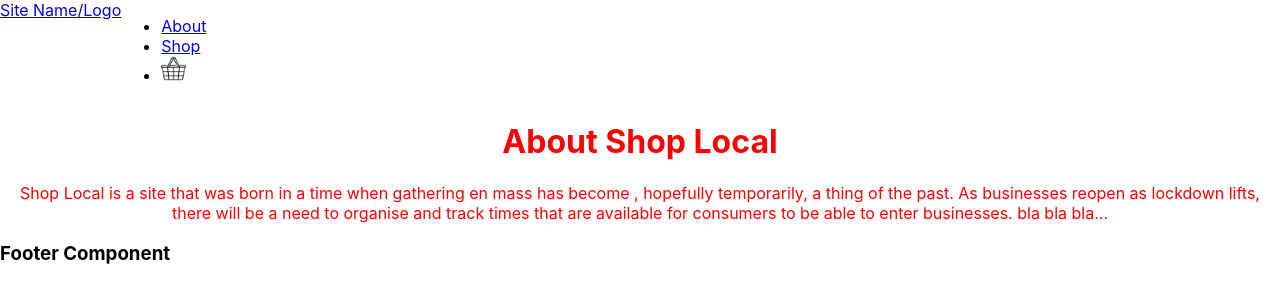
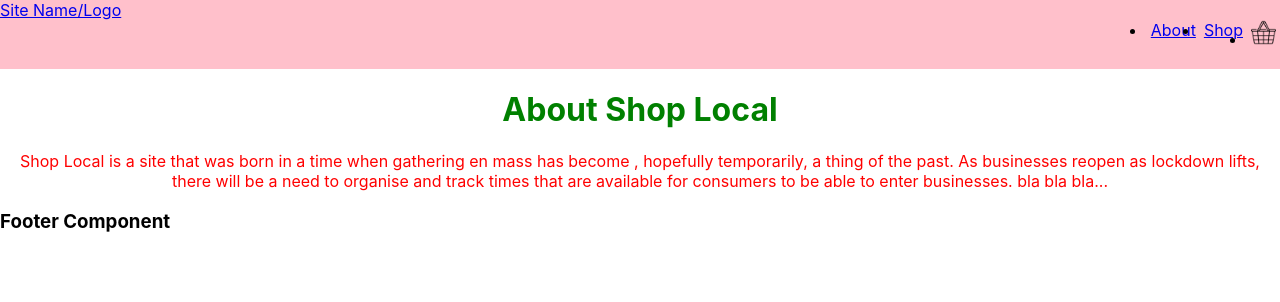
Before and after one commit to emmDevs/Local_Services_Backend, a React (Create React App) app in the folder src/main/frontend/: page /about in a window 1280 px wide. Shown: the top 302 px of the page. Built offline with nearby package versions, Linux system fonts and the light colour scheme; a web font is replaced by a local one.

Commit message:
style commit

```diff
--- a/src/main/frontend/src/components/About.js
+++ b/src/main/frontend/src/components/About.js
@@ -4,7 +4,7 @@ import styled from 'styled-components';
 function About() {
 
     const Heading = styled.h1`
-        color: red;
+        color: green;
         text-align: center;
     `;
 
--- a/src/main/frontend/src/components/NavBar.js
+++ b/src/main/frontend/src/components/NavBar.js
@@ -9,13 +9,16 @@ import basket from "../assets/shopping-basket.png"
 function NavBar() {
 
     const Header = styled.div`
+    background-color: pink;
         display: flex;
         flex-direction: row;
+        flex-grow: 1;
     `;
 
     const Li = styled.li`
         position: relative;
         text-decoration: none;
+        padding: 4px;
     `;
 
     const Img = styled.img`
@@ -23,22 +26,28 @@ function NavBar() {
         width: auto;
     `;
 
+    const Ul = styled.ul`
+        display: flex;
+        flex-direction: row;
+        margin-left: auto;
+    `;
+
 
     return(
         <Header>
             <Link to="/">Site Name/Logo</Link>
 
-            <ul>
-                <li>
+            <Ul>
+                <Li>
                     <Link to="/about">About</Link>
-                </li>
-                <li>
+                </Li>
+                <Li>
                     <Link to="/shop">Shop</Link>
-                </li>
-                <li>
+                </Li>
+                <Li>
                     <Link to="/basket"><Img src={basket} onClick="" alt="basket"></Img></Link>
-                </li>
-            </ul>
+                </Li>
+            </Ul>
         </Header>
     )
 }
```
Also changed, not shown: 1 other file (tests, documents, lock files or other folders).
